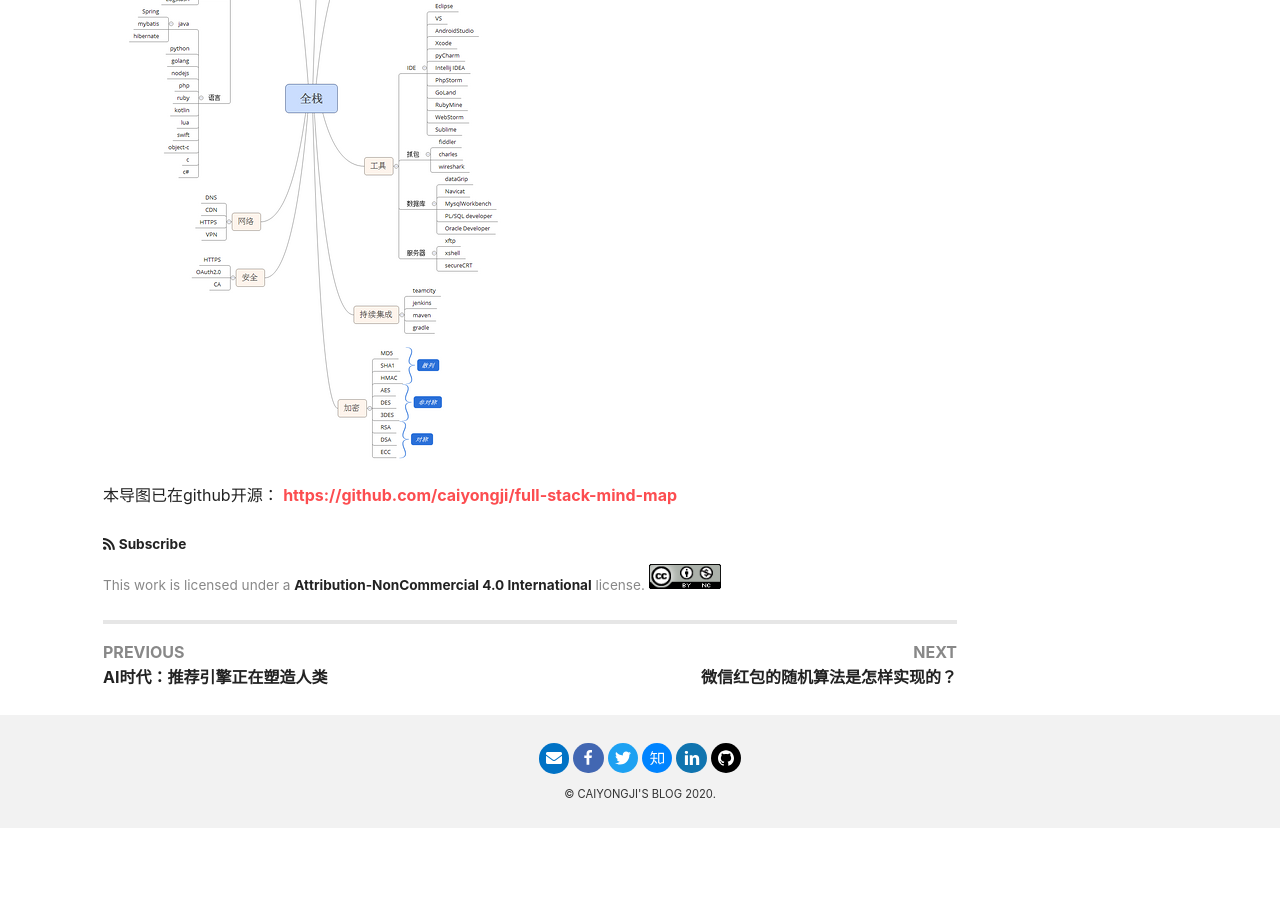
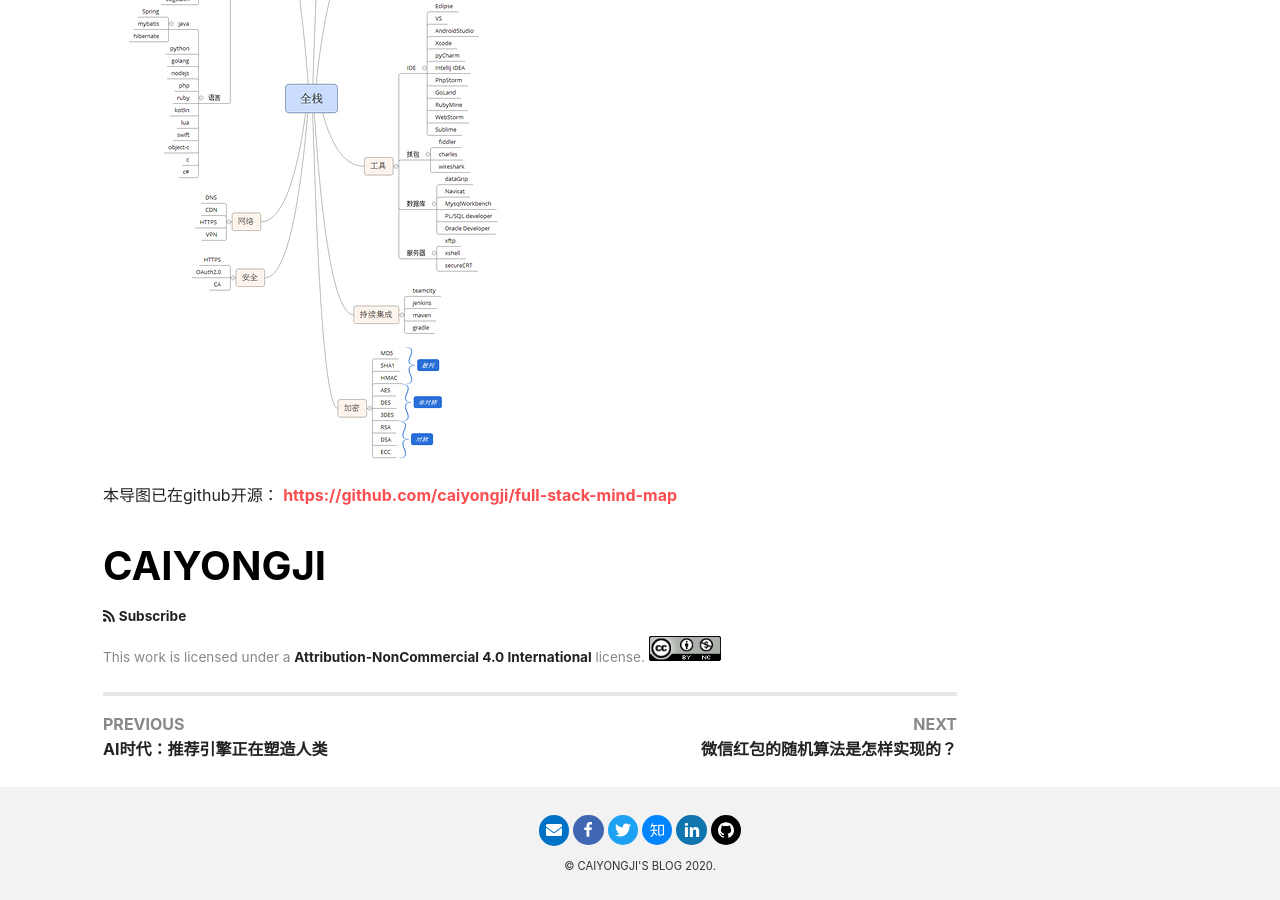
Before and after one commit to caiyongji/blog.caiyongji.com, a Jekyll site: the page built from _posts/2018-01-25-full-stack-mapping.md, in a window 1280 px wide and 900 px high, scrolled down 599 px. Built offline with Jekyll 4.4.1, drawn with Linux system fonts in a browser that asks for light colours; nearby versions of some CDN libraries; before the commit the page ends 1427 px from its top, so only the background shows below that.

Commit message:
Update custom.html

```diff
--- a/_includes/article/footer/custom.html
+++ b/_includes/article/footer/custom.html
@@ -1,3 +1,4 @@
 <!-- start custom article footer snippet -->
 
 <!-- end custom article footer snippet -->
+<h1>CAIYONGJI</h1>
```
